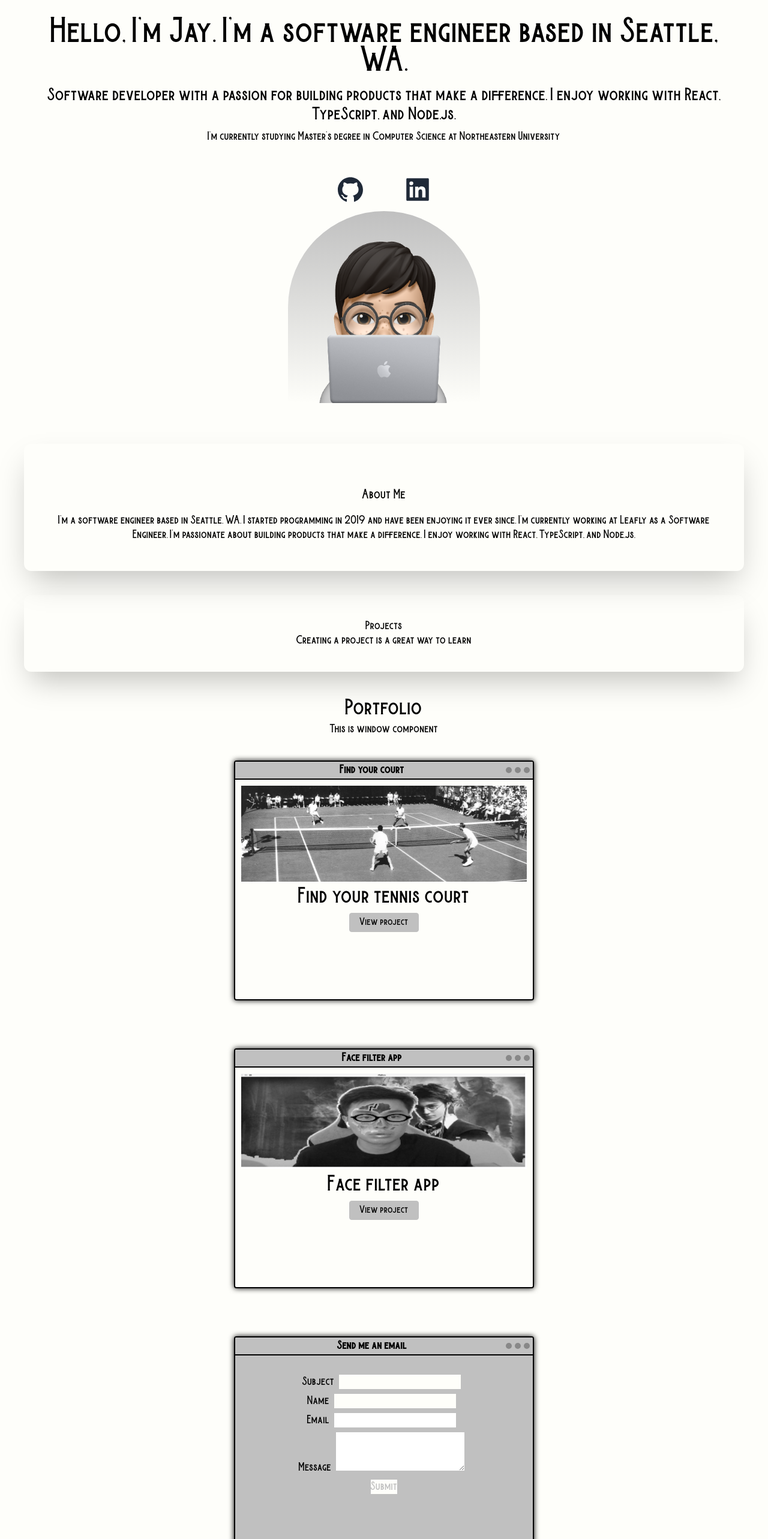
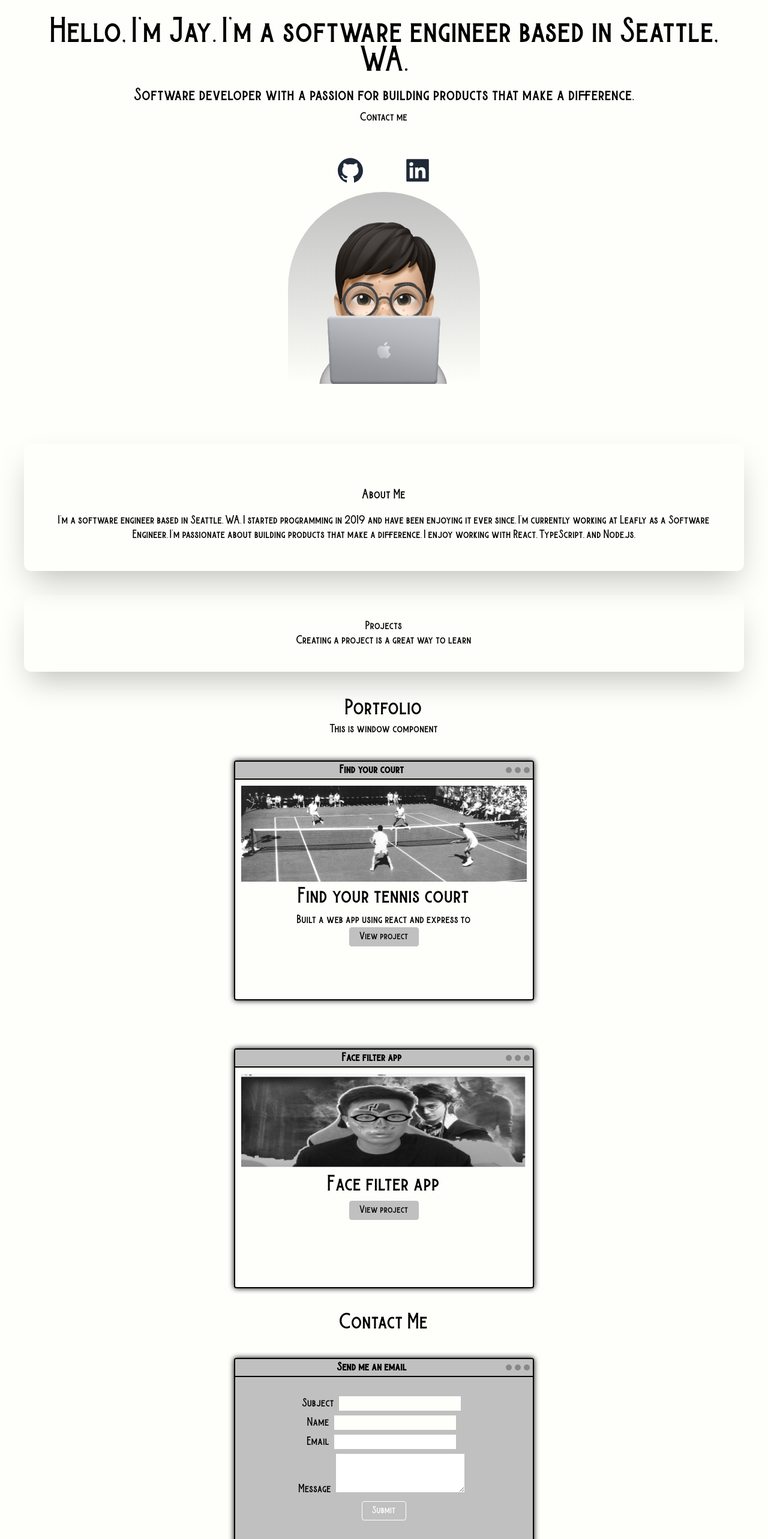
Before and after one commit to mikael1017/personal-website, a Next.js app: page / in a window 1280 px wide. Shown: the part 100-2666 px from the top of the page at 60% size. Built offline with nearby package versions, Linux system fonts and the light colour scheme.

Commit message:
added resume

```diff
--- a/app/page.tsx
+++ b/app/page.tsx
@@ -49,7 +49,8 @@ export default function Home() {
 							</div>
 							<div>
 								<a
-									href="#"
+									href="/resume.pdf" // Relative URL to the resume file in the public folder
+									target="_blank"
 									className="inline-block text-sm px-4 py-2 leading-none border rounded text-white border-white hover:border-transparent hover:text-high hover:bg-white mt-4 lg:mt-0"
 								>
 									Resume
@@ -64,13 +65,11 @@ export default function Home() {
 						</h2>
 						<h3 className="text-2xl py-2 text-">
 							Software developer with a passion for building
-							products that make a difference. I enjoy working
-							with React, TypeScript, and Node.js.
+							products that make a difference.
 						</h3>
-						<p>
-							I'm currently studying Master's degree in Computer
-							Science at Northeastern University
-						</p>
+						<a className="skills" href="#contact">
+							Contact me
+						</a>
 					</div>
 					<div className="text-5xl flex justify-center gap-16 py-3 text-gray-800">
 						<a href="https://github.com/mikael1017">
@@ -119,7 +118,7 @@ export default function Home() {
 								banner={tennisBanner}
 								name="Find your court"
 								title="Find your tennis court"
-								description=""
+								description="Built a web app using react and express to "
 								link="https://astonishing-elf-6929de.netlify.app/"
 							/>
 						</div>
@@ -129,12 +128,15 @@ export default function Home() {
 								name="Face filter app"
 								title="Face filter app"
 								description=""
-								link=""
+								link="https://github.com/mikael1017/webcam_filter"
 							/>
 						</div>
 					</div>
 				</section>
 				<section id="contact">
+					<h1 className="text-3xl text-center section title">
+						Contact Me
+					</h1>
 					<div className="email flex justify-center">
 						<EmailForm />
 					</div>
--- a/components/EmailForm.tsx
+++ b/components/EmailForm.tsx
@@ -1,6 +1,7 @@
 "use client";
 import React from "react";
 import { useState } from "react";
+import { classNames } from "tailwindcss-classnames";
 
 export default function EmailForm() {
 	const [name, setName] = useState("");
@@ -30,6 +31,7 @@ export default function EmailForm() {
 			setSubject("");
 		}
 	};
+
 	return (
 		<div className="nostalgic-window bg-med m-10 text-center">
 			<div className="window-title-bar bg-med border-b-2 border-black">
@@ -85,7 +87,7 @@ export default function EmailForm() {
 							/>
 						</div>
 						<button
-							className="text-med bg-low"
+							className="inline-block text-sm px-4 py-2 leading-none border rounded text-white border-white hover:border-transparent hover:text-high hover:bg-white mt-4 lg:mt-0"
 							type="submit"
 							disabled={!name || !subject || !email || !message}
 						>
```
Also changed, not shown: 1 other file (tests, documents, lock files or other folders).
